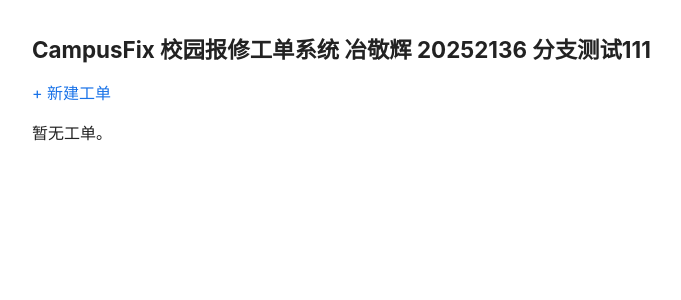
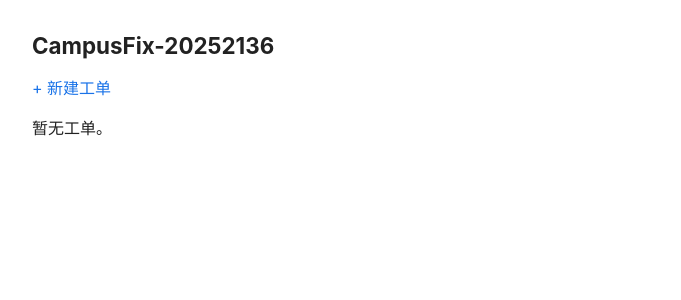
Before and after one commit to kukesteve/campus-fix, a Flask app: page / in a window 1280 px wide. Shown: the top 300 px of the page, without its empty margins (228-909 px from the left). Run offline with Flask 3, Linux system fonts and the light colour scheme; data that the repository does not hold is empty.

Commit message:
feat: 期末考查-更新首页标题为 CampusFix-20252136
- app.py 增加 SITE_TITLE 常量，模块说明带上本人学号
- 首页 <title> 与 <h1> 统一显示 CampusFix-20252136
- 新增 tests/test_app.py::test_index_title 断言新标题出现在页面中

验证：python -m pytest -v 通过 16 项

```diff
--- a/app.py
+++ b/app.py
@@ -1,4 +1,4 @@
-"""CampusFix 校园报修工单系统 - Flask 入口"""
+"""CampusFix-20252136 校园报修工单系统 - Flask 入口"""
 import logging
 import os
 import sqlite3
@@ -12,6 +12,9 @@ INSTANCE_DIR = BASE_DIR / "instance"
 DATABASE = Path(os.environ.get("DATABASE_PATH", INSTANCE_DIR / "campusfix.db"))
 
 app = Flask(__name__)
+
+# 站点标题：期末上机考查要求带上本人学号
+SITE_TITLE = "CampusFix-20252136"
 app.config["SECRET_KEY"] = os.environ.get("SECRET_KEY", "dev-only-secret")
 
 # 基本日志配置：输出到 stdout，格式含时间与级别
--- a/templates/index.html
+++ b/templates/index.html
@@ -2,7 +2,7 @@
 <html lang="zh-CN">
 <head>
   <meta charset="utf-8">
-  <title>CampusFix 校园报修</title>
+  <title>CampusFix-20252136</title>
   <style>
     body { font-family: -apple-system, "PingFang SC", "Microsoft YaHei", sans-serif; max-width: 760px; margin: 2rem auto; padding: 0 1rem; color: #222; }
     h1 { font-size: 1.4rem; }
@@ -14,9 +14,7 @@
   </style>
 </head>
 <body>
-  <h1>CampusFix 校园报修工单系统
-    冶敬辉 20252136 分支测试111
-  </h1>
+  <h1>CampusFix-20252136</h1>
   <p><a href="{{ url_for('create_ticket') }}">+ 新建工单</a></p>
   {% if tickets %}
     {% for t in tickets %}
```
Also changed, not shown: tests/test_app.py (+7 -0 lines).
